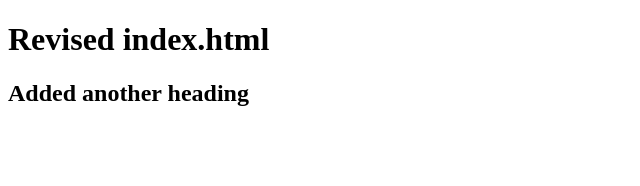
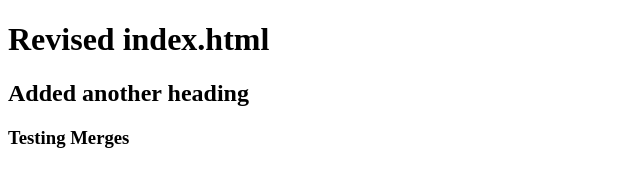
Before and after one commit to Paul-MOB/My-repo1, a plain HTML site: page index.html in a window 1280 px wide. Shown: the whole page, without its empty margins (0-640 px from the left). Drawn offline with Linux system fonts and the light colour scheme.

Commit message:
Update index.html
Testing merges

```diff
--- a/index.html
+++ b/index.html
@@ -8,5 +8,6 @@
 <body>
 <h1>Revised index.html</h1>
   <h2>Added another heading</h2>
+  <h3>Testing Merges</h3>
 </body>
 </html>
```
